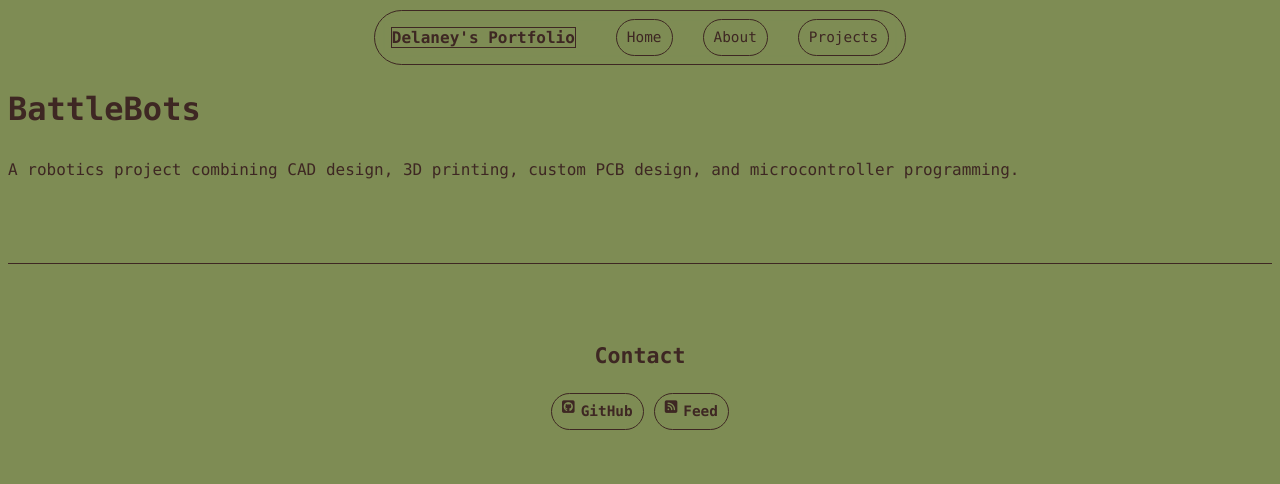
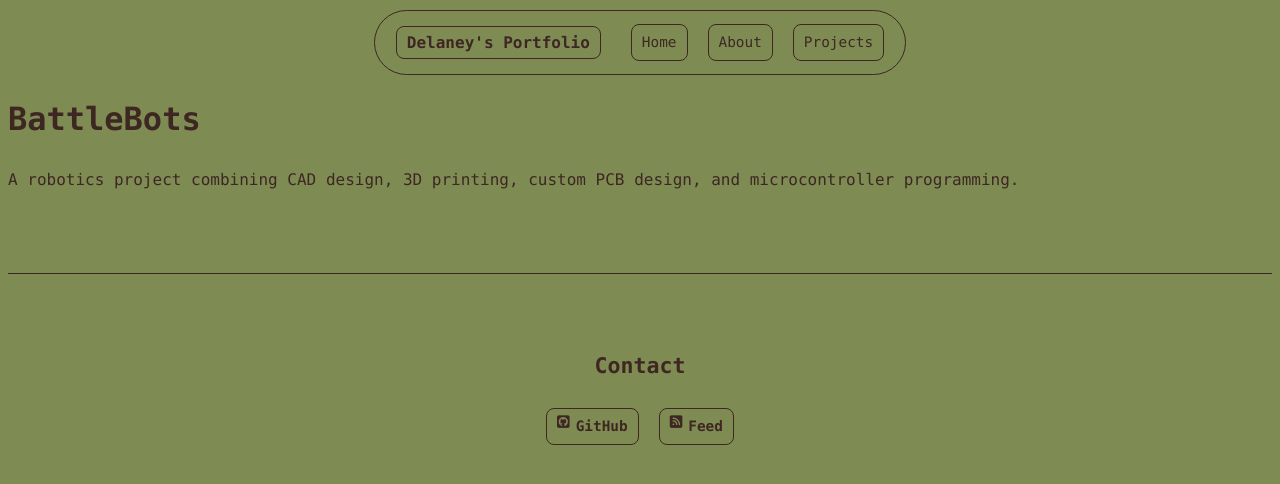
Before and after one commit to TheIrishWolf/TheIrishWolf.github.io, a Jekyll site: the page built from _projects/battlebot.md, in a window 1280 px wide. Shown: the top 484 px of the page. Built offline with Jekyll 4.4.1, drawn with Linux system fonts in a browser that asks for light colours.

Commit message:
Styling links

```diff
--- a/assets/css/projects.css
+++ b/assets/css/projects.css
@@ -13,6 +13,9 @@ a:link, a:visited { /* unvisited/visited links */
   color: var(--text);
   text-decoration: none;
   border: 1px solid var(--border);
+  border-radius:8px;
+  padding:6px 10px;
+  margin:5px;
 
   background-color: var(--bg);
 }
@@ -20,6 +23,9 @@ a:hover, a:active { /* mouse over/selected links */
   color: var(--text);
   text-decoration: none;
   border: 1px solid var(--border);
+  border-radius:8px;
+  padding:6px 10px;
+  margin:5px;
 
   background-color: var(--muted);
   cursor: pointer;
```
